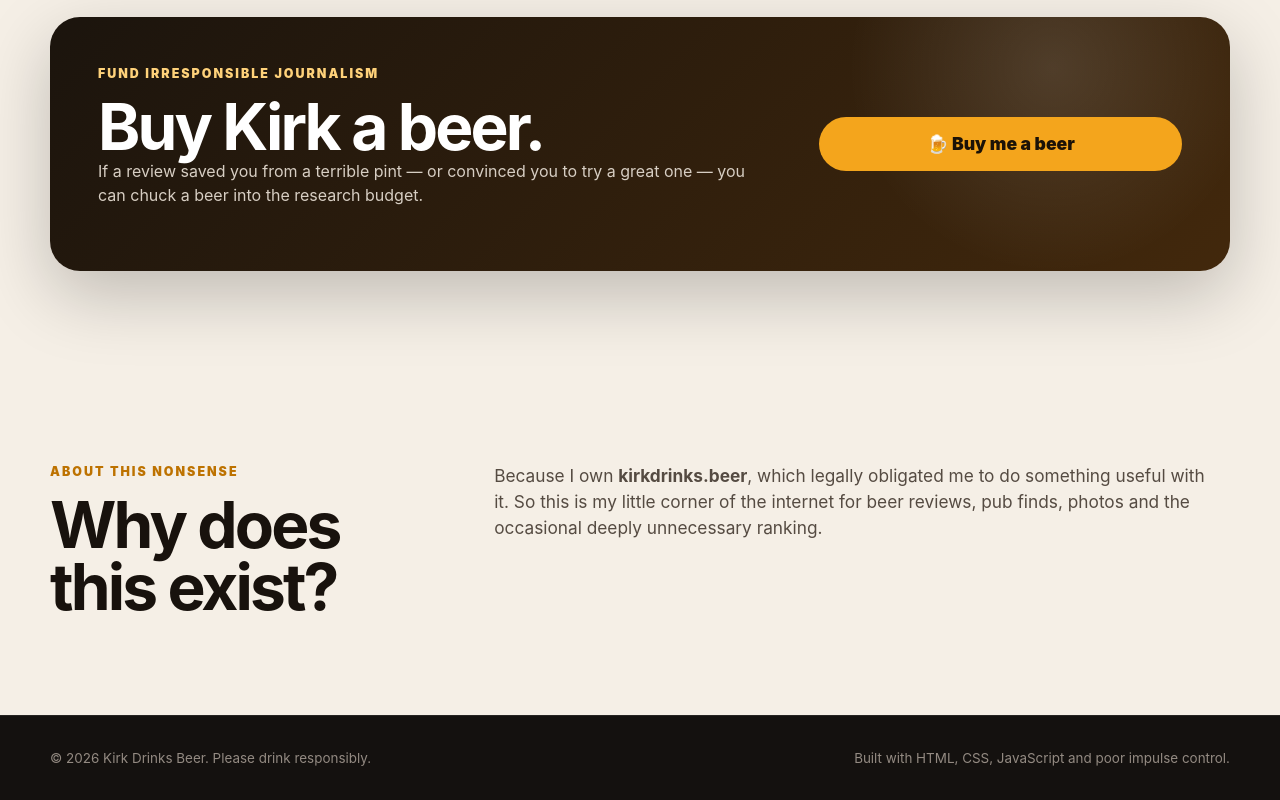
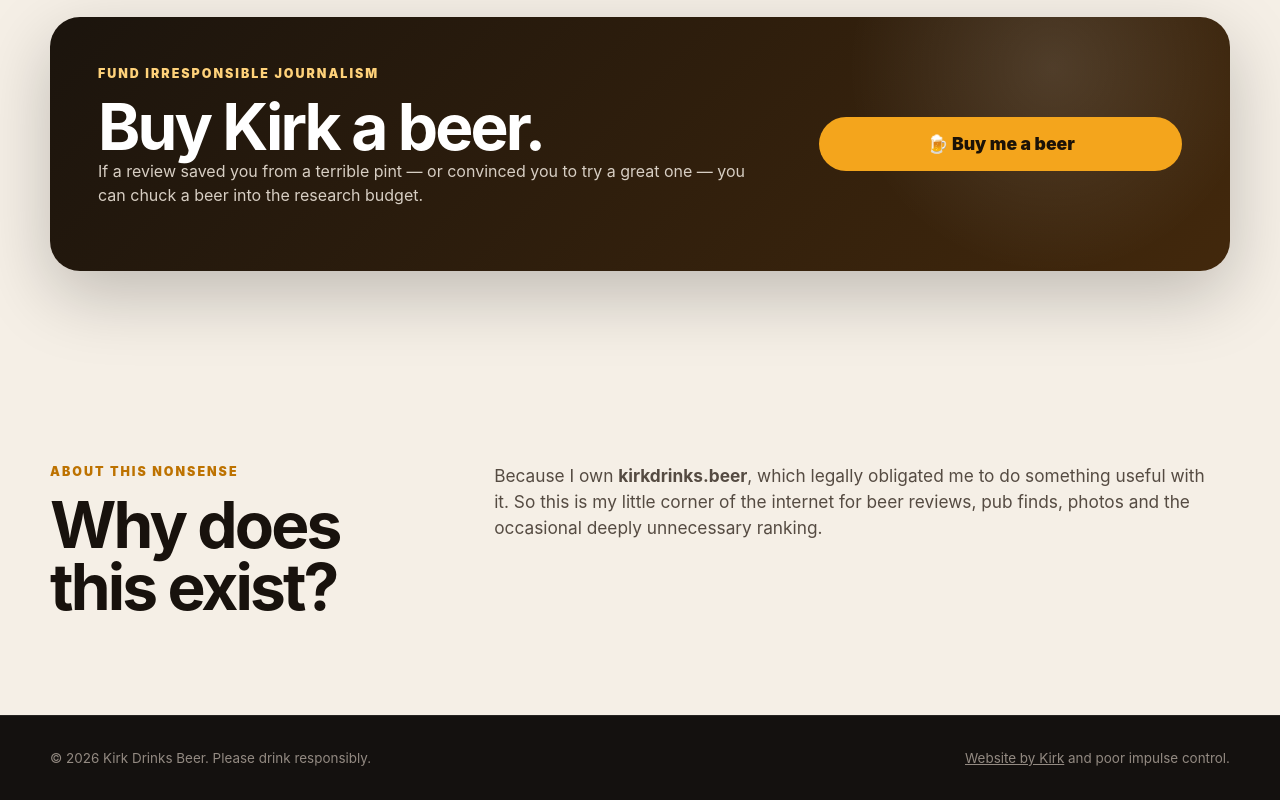
Before and after one commit to KirkJL/Kirkdrinks.beer, a plain HTML site: page index.html in a window 1280 px wide. Shown: the part 3595-4395 px from the top of the page. Drawn offline with Linux system fonts and the light colour scheme.

Commit message:
Update index.html

```diff
--- a/index.html
+++ b/index.html
@@ -174,7 +174,7 @@
   <footer class="site-footer">
     <div class="container footer-grid">
       <p>© <span id="year"></span> Kirk Drinks Beer. Please drink responsibly.</p>
-      <p>Built with HTML, CSS, JavaScript and poor impulse control.</p>
+      <p><a href="https://www.kirklemon.com" target="_blank" rel="noopener noreferrer">Website by Kirk</a> and poor impulse control.</p>
     </div>
   </footer>
 
```
